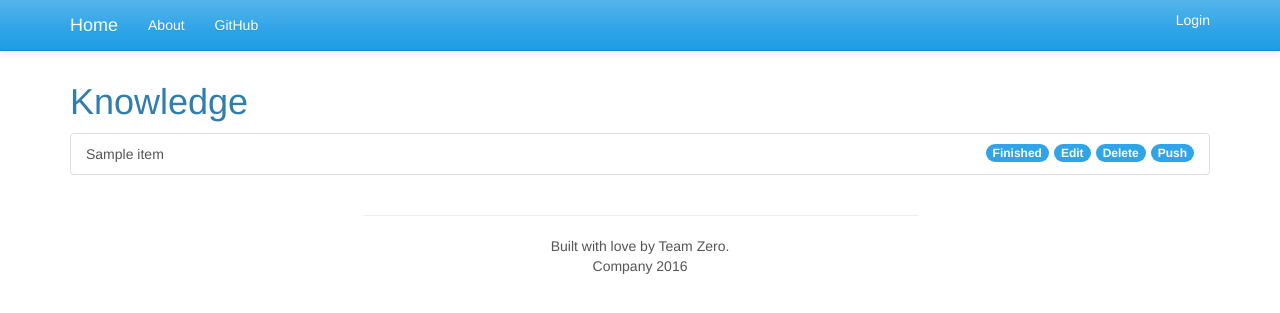
After one commit to SuitPotato/TeamZero, a Python web app: template TeamZero/templates/knowledge_store.html in a window 1280 px wide. The commit adds this page. Shown: the top 313 px of the page. Run offline with Jinja, Linux system fonts and the light colour scheme; the template is opened without the code that fills it: most values are stand-ins (such as "Sample title", 1, 10 or a date in 2020); some libraries are stand-ins or nearby versions.

Commit message:
Knowledge Page
Init, Base, Template, Handlers

```diff
--- a/TeamZero/handlers/__init__.py
+++ b/TeamZero/handlers/__init__.py
@@ -10,3 +10,4 @@ from loggedin_page import LoggedInPage
 from loggedout_page import LoggedOutPage
 from store_handler import StoreHandler
 from store_user import StoreUser
+from store_knowledge import StoreKnowledge
--- a/TeamZero/main.py
+++ b/TeamZero/main.py
@@ -17,7 +17,7 @@
 import webapp2
 from handlers import IndexPage, NewItem, LoginPage, ItemInput, LogoutPage
 from handlers import About, LoggedInPage, LoggedOutPage, Success
-from handlers import StoreHandler, StoreUser
+from handlers import StoreHandler, StoreUser, StoreKnowledge
 
 app = webapp2.WSGIApplication([
     ('/newitem', NewItem),
@@ -30,5 +30,6 @@ app = webapp2.WSGIApplication([
     ('/loggedout', LoggedOutPage),
 	('/success', Success),
 	('/store', StoreHandler),
-	('/userprofile', StoreUser)
+	('/userprofile', StoreUser),
+	('/knowledge', StoreKnowledge)
 ], debug=True)
--- a/TeamZero/templates/base.html
+++ b/TeamZero/templates/base.html
@@ -2,26 +2,22 @@
 <html lang="en">
 	<head>
 	    <style>
-
 		.sidebar-list li
 		{
 				margin-left: -50px;
 				text-align:center;
-
 		}
 
 		.sidebar-list li:hover
 		{
 				background-color: #eeeeee;
 				color: #317eac;
-
 		}
 
 	    .sidebar-list li a:hover
 		{
 				text-decoration:none;
 				color: #317eac;
-
 		}
 
 		.sidebar-list a
@@ -123,7 +119,7 @@
         <li><a href="#">Browse Tasks</a></li>
         <li><a href="/store">Knowledge List</a></li>
         <li><a href="/newitem">Add Knowledge</a></li>
-        <li><a href="#">Browse Knowledge</a></li>
+        <li><a href="/knowledge">Browse Knowledge</a></li>
 
       </ul>
 
--- /dev/null
+++ b/TeamZero/templates/knowledge_store.html
@@ -0,0 +1,22 @@
+
+{% extends "base.html" %}
+{% block nav %}
+
+{% endblock %}
+{% block content %}
+      <h1>Knowledge</h1>
+		<div>
+			<div class="list-group">
+				{% for item in items %}
+				<a href="/details" class="list-group-item">
+			    {{item.name}}
+			    <span href="/push" class="badge">Push</span>
+			    <span href="/delete" class="badge">Delete</span>
+			    <span href="/edit" class="badge">Edit</span>
+			    <span href="/finished" class="badge">Finished</span>
+				</a>
+				{% endfor %}
+			</div>
+
+		</div>
+{% endblock %}
--- a/TeamZero/templates/new_item.html
+++ b/TeamZero/templates/new_item.html
@@ -13,7 +13,7 @@
 		<div class="form-group">
 		<label class="col-md-4 control-label" for="Category">Category</label>
 			<div class="col-md-4">
-			<select id="Category" name="Category" class="form-control">
+			<select id="Category" name="item_type" class="form-control">
 			<option value="Project">Project</option>
 			<option value="Task">Task</option>
 			<option value="Knowledge">Knowledge</option>
```
Also changed, not shown: TeamZero/handlers/store_knowledge.py (added, +15 -0 lines).
